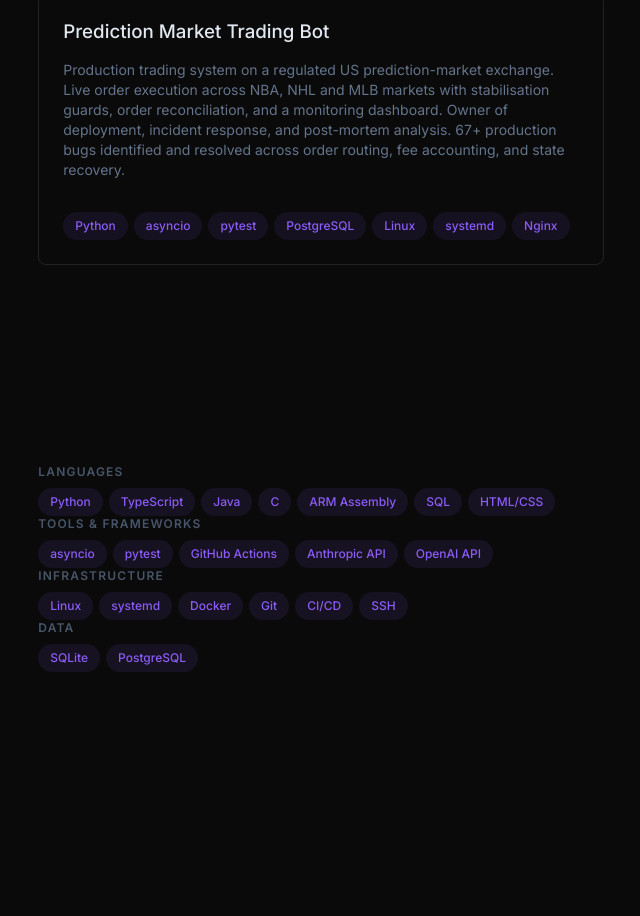
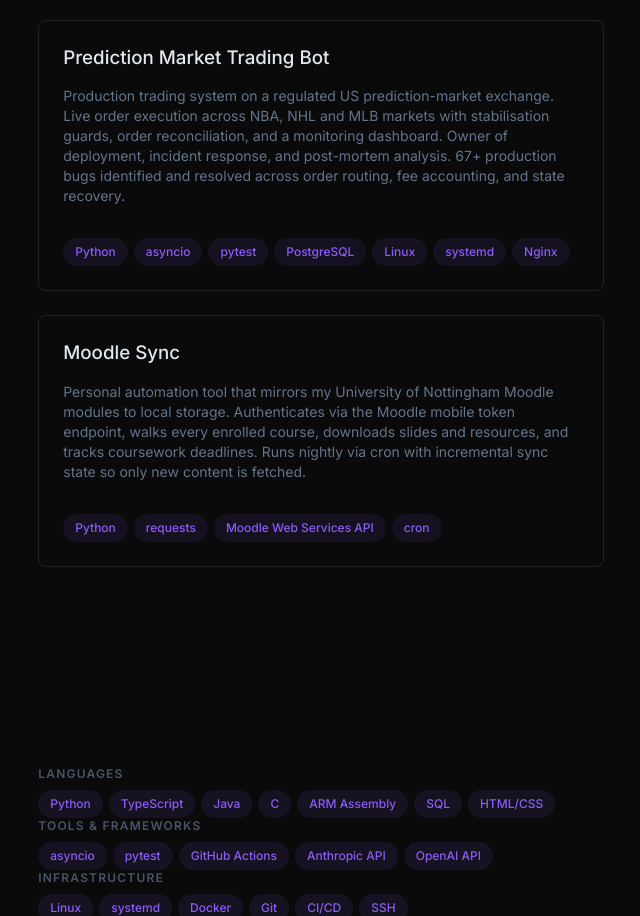
Before and after one commit to bbeennyy860-cyber/b-davies.dev, a plain HTML site: page index.html in a window 1280 px wide. Shown: the part 1691-2607 px from the top of the page, without its empty margins (580-1220 px from the left). Drawn offline with Linux system fonts and the light colour scheme.

Commit message:
Add Moodle Sync project (mobile token API, nightly cron, deadline tracker)

```diff
--- a/index.html
+++ b/index.html
@@ -92,7 +92,7 @@
                         <h2 class="text-sm font-bold uppercase tracking-widest text-white">About</h2>
                     </div>
                     <div class="text-base leading-relaxed text-muted space-y-4">
-                        <p>I'm a first-year Computer Science and AI student at the University of Nottingham, Bloomberg x Sutton Trust bursary recipient, and Sutton Trust STEM Scholar. I build production systems that go beyond coursework: prediction-market trading bots and evolutionary simulations.</p>
+                        <p>I'm a first-year Computer Science and AI student at the University of Nottingham, Bloomberg x Sutton Trust bursary recipient, and Sutton Trust STEM Scholar. I build production systems that go beyond coursework: prediction-market trading bots, evolutionary simulations, and personal automation tools.</p>
                         <p>Currently seeking software engineering and AI/ML engineering internships where I can contribute to production systems and learn from experienced engineers.</p>
                     </div>
                 </section>
@@ -196,6 +196,24 @@
                                 </ul>
                             </div>
                         </li>
+                        <li class="mb-4">
+                            <div class="group relative flex flex-col border border-white/10 rounded-lg p-6 hover:bg-white/[0.02] transition-colors">
+                                <h3 class="font-medium leading-snug text-white mb-2">
+                                    <span class="inline-flex items-baseline font-medium leading-tight text-white">
+                                        <span>Moodle Sync</span>
+                                    </span>
+                                </h3>
+                                <p class="mt-2 text-sm leading-normal text-muted mb-4">
+                                    Personal automation tool that mirrors my University of Nottingham Moodle modules to local storage. Authenticates via the Moodle mobile token endpoint, walks every enrolled course, downloads slides and resources, and tracks coursework deadlines. Runs nightly via cron with incremental sync state so only new content is fetched.
+                                </p>
+                                <ul class="mt-2 flex flex-wrap" aria-label="Technologies used:">
+                                    <li class="mr-1.5 mt-2"><div class="flex items-center rounded-full bg-violet/10 px-3 py-1 text-xs font-medium leading-5 text-violet">Python</div></li>
+                                    <li class="mr-1.5 mt-2"><div class="flex items-center rounded-full bg-violet/10 px-3 py-1 text-xs font-medium leading-5 text-violet">requests</div></li>
+                                    <li class="mr-1.5 mt-2"><div class="flex items-center rounded-full bg-violet/10 px-3 py-1 text-xs font-medium leading-5 text-violet">Moodle Web Services API</div></li>
+                                    <li class="mr-1.5 mt-2"><div class="flex items-center rounded-full bg-violet/10 px-3 py-1 text-xs font-medium leading-5 text-violet">cron</div></li>
+                                </ul>
+                            </div>
+                        </li>
                     </ul>
                 </section>
 
```
